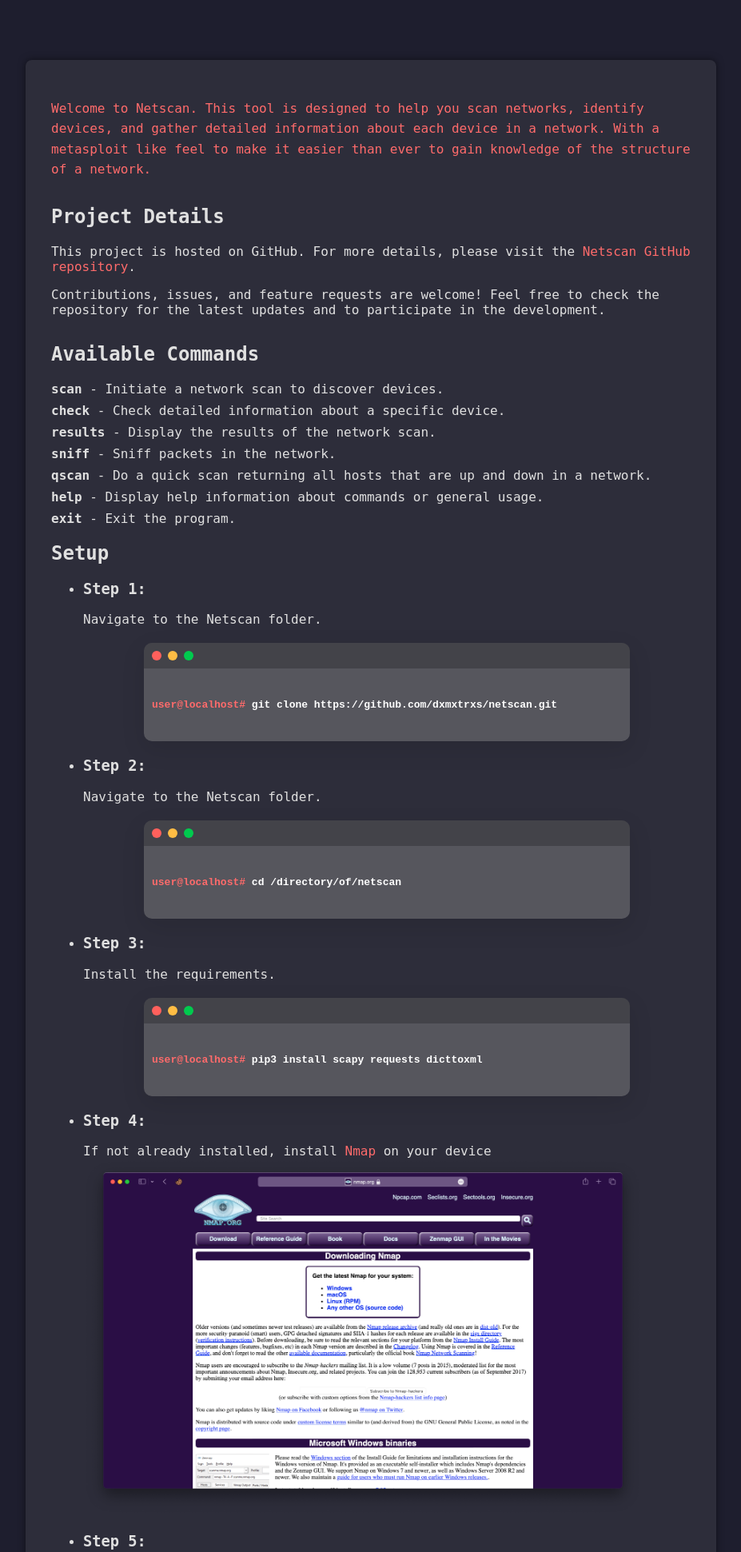
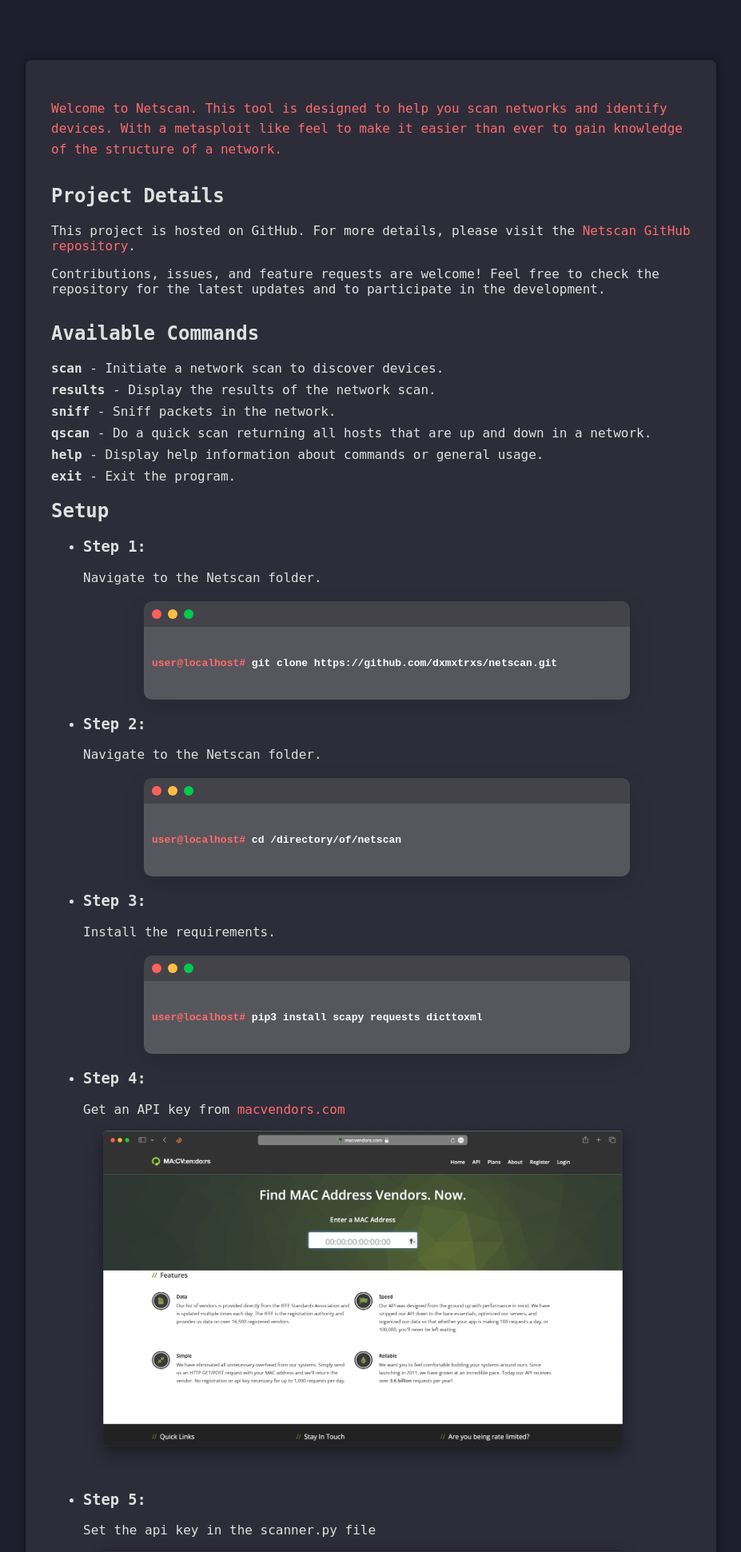
Before and after one commit to mitzCanCode/netscan, a plain HTML site: page desktop.html in a window 1280 px wide. Shown: the part 240-2181 px from the top of the page at 80% size, without its empty margins (176-1103 px from the left). Drawn offline with Linux system fonts and the light colour scheme; no server answers.

Commit message:
Update desktop.html

```diff
--- a/desktop.html
+++ b/desktop.html
@@ -30,7 +30,7 @@
     <main>
             <div class="container">
                 <div class="description">
-                    <p>Welcome to Netscan. This tool is designed to help you scan networks, identify devices, and gather detailed information about each device in a network. With a metasploit like feel to make it easier than ever to gain knowledge of the structure of a network.</p>
+                    <p>Welcome to Netscan. This tool is designed to help you scan networks and identify devices. With a metasploit like feel to make it easier than ever to gain knowledge of the structure of a network.</p>
                 </div>
                 <div class="project-details">
                     <h2>Project Details</h2>
@@ -41,7 +41,6 @@
                     <h2>Available Commands</h2>
                     <ul>
                         <li><strong>scan</strong> - Initiate a network scan to discover devices.</li>
-                        <li><strong>check</strong> - Check detailed information about a specific device.</li>
                         <li><strong>results</strong> - Display the results of the network scan.</li>
                         <li><strong>sniff</strong> - Sniff packets in the network.</li>
                         <li><strong>qscan</strong> - Do a quick scan returning all hosts that are up and down in a network.</li>
@@ -109,19 +108,13 @@
                     </div>
 
 
-                    <li><h3>Step 4:</h3></li>
-                    If not already installed, install <a href="https://nmap.org/download">Nmap</a> on your device
-                    <br>
-    <img src="assets/nmap.png", width="700">
-
-
-                <li><h3>Step 5:</h3></li>
+                <li><h3>Step 4:</h3></li>
                 Get an API key from  <a href = "https://macvendors.com">macvendors.com</a>
                 <br>
                 <img src="assets/macvendors.png", width="700">
 
 
-                <li><h3>Step 6:</h3></li>
+                <li><h3>Step 5:</h3></li>
                 Set the api key in the scanner.py file
                 <br>
                 <img src="assets/api_key_code.png", width="700">
```
